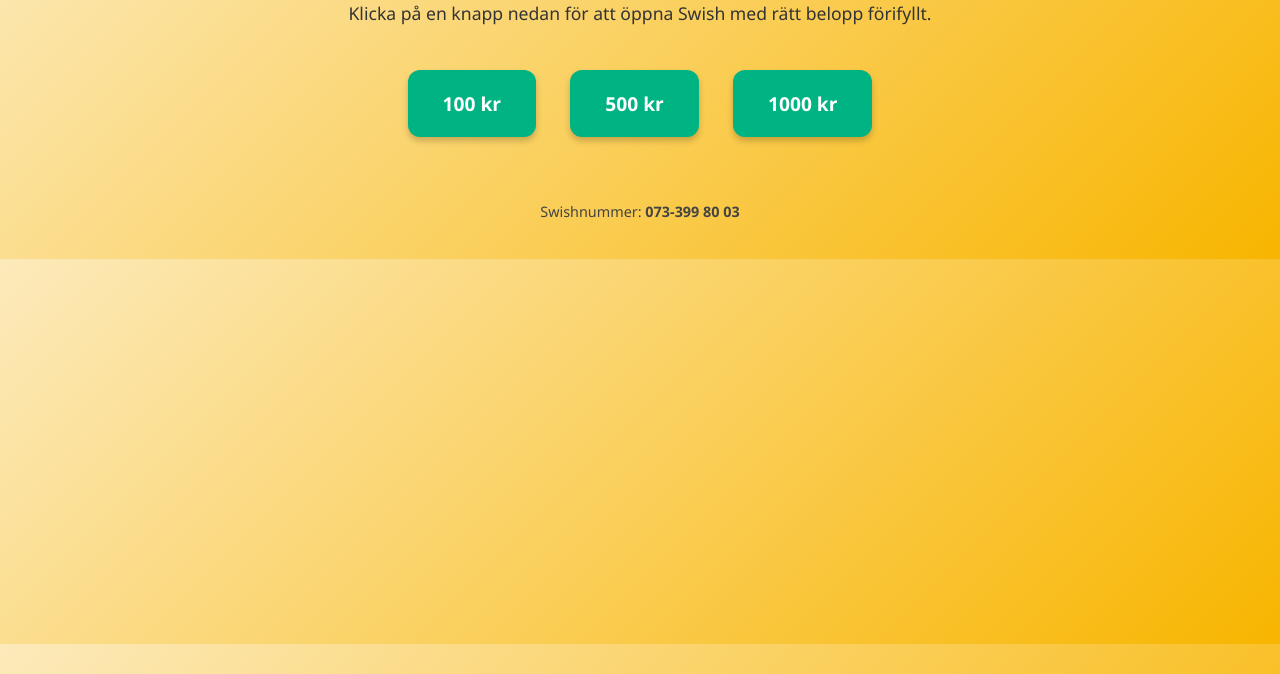
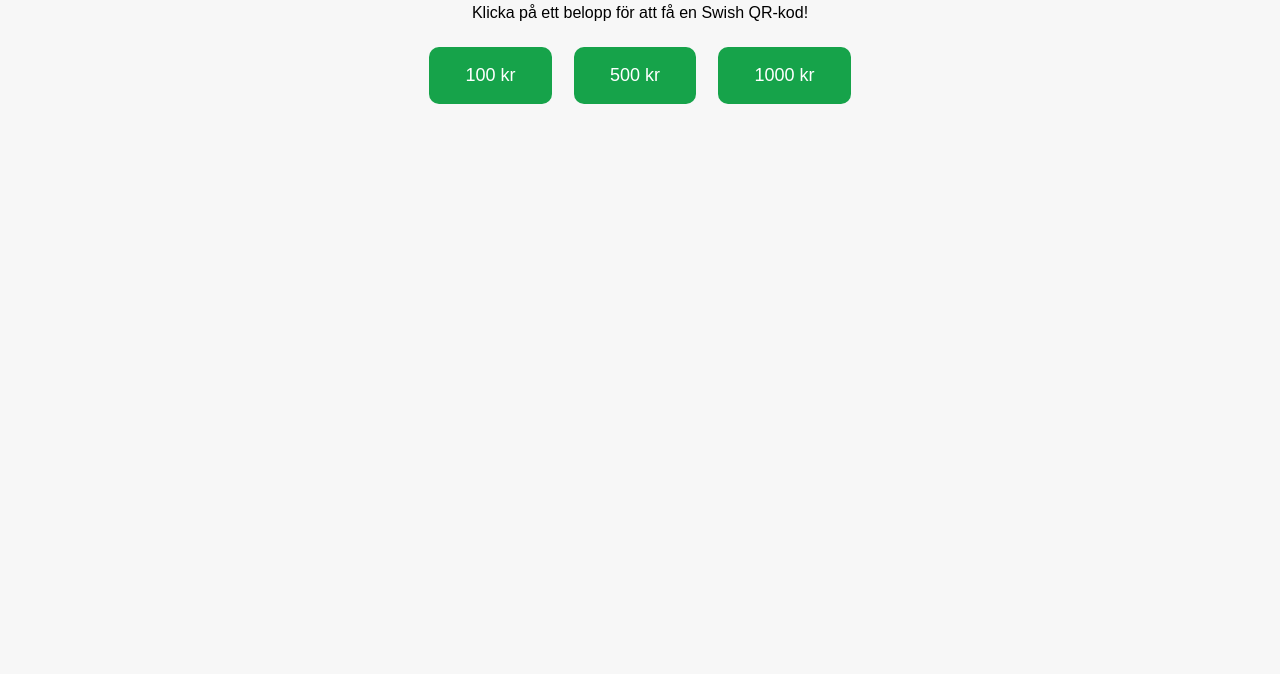
Before and after one commit to rhagglund/Drickssida, a plain HTML site: page index.html in a window 1280 px wide. Shown: the part 126-800 px from the top of the page. Drawn offline with Linux system fonts and the light colour scheme.

Commit message:
Update index.html

```diff
--- a/index.html
+++ b/index.html
@@ -1,60 +1,60 @@
 <!DOCTYPE html>
 <html lang="sv">
 <head>
-  <meta charset="UTF-8">
-  <meta name="viewport" content="width=device-width, initial-scale=1">
-  <title>Ge Dricks med Swish</title>
+  <meta charset="UTF-8" />
+  <meta name="viewport" content="width=device-width, initial-scale=1.0" />
+  <title>Swisha Dricks</title>
   <style>
     body {
-      font-family: 'Segoe UI', sans-serif;
-      background: linear-gradient(135deg, #fceabb, #f8b500);
-      color: #333;
+      font-family: sans-serif;
       text-align: center;
-      padding: 30px;
+      padding: 2em;
+      background: #f7f7f7;
     }
     h1 {
-      font-size: 2.2em;
-      margin-bottom: 10px;
+      margin-bottom: 1em;
     }
-    p {
-      font-size: 1.1em;
-      margin-bottom: 30px;
+    button {
+      margin: 0.5em;
+      padding: 1em 2em;
+      font-size: 18px;
+      border-radius: 10px;
+      border: none;
+      background-color: #16a34a;
+      color: white;
+      cursor: pointer;
     }
-    .btn {
-      display: inline-block;
-      margin: 15px;
-      padding: 20px 35px;
-      font-size: 1.2em;
-      font-weight: bold;
-      color: white;
-      background: #00b383;
-      border: none;
-      border-radius: 12px;
-      box-shadow: 0 4px 6px rgba(0,0,0,0.2);
-      transition: transform 0.2s, background 0.3s;
-      text-decoration: none;
+    button:hover {
+      background-color: #15803d;
     }
-    .btn:hover {
-      background: #009970;
-      transform: scale(1.05);
+    #qr {
+      margin-top: 2em;
     }
-    .footer {
-      margin-top: 50px;
-      font-size: 0.9em;
-      color: #444;
+    #qr img {
+      max-width: 300px;
+      border: 1px solid #ccc;
+      border-radius: 10px;
     }
   </style>
 </head>
 <body>
   <h1>Vill du ge dricks?</h1>
-  <p>Klicka på en knapp nedan för att öppna Swish med rätt belopp förifyllt.</p>
+  <p>Klicka på ett belopp för att få en Swish QR-kod!</p>
 
-  <a class="btn" href="swish://payment?version=1&payee=0733998003&amount=100&message=Dricks">100 kr</a>
-  <a class="btn" href="swish://payment?version=1&payee=0733998003&amount=500&message=Dricks">500 kr</a>
-  <a class="btn" href="swish://payment?version=1&payee=0733998003&amount=1000&message=Dricks">1000 kr</a>
+  <div>
+    <button onclick="visaQR('100')">100 kr</button>
+    <button onclick="visaQR('500')">500 kr</button>
+    <button onclick="visaQR('1000')">1000 kr</button>
+  </div>
 
-  <div class="footer">
-    Swishnummer: <strong>073-399 80 03</strong>
-  </div>
+  <div id="qr"></div>
+
+  <script>
+    function visaQR(belopp) {
+      const qr = document.getElementById('qr');
+      qr.innerHTML = `<p>Scanna med Swish-appen för att betala ${belopp} kr:</p>
+                      <img src="swish-${belopp}.png" alt="Swish QR ${belopp} kr">`;
+    }
+  </script>
 </body>
 </html>
```
